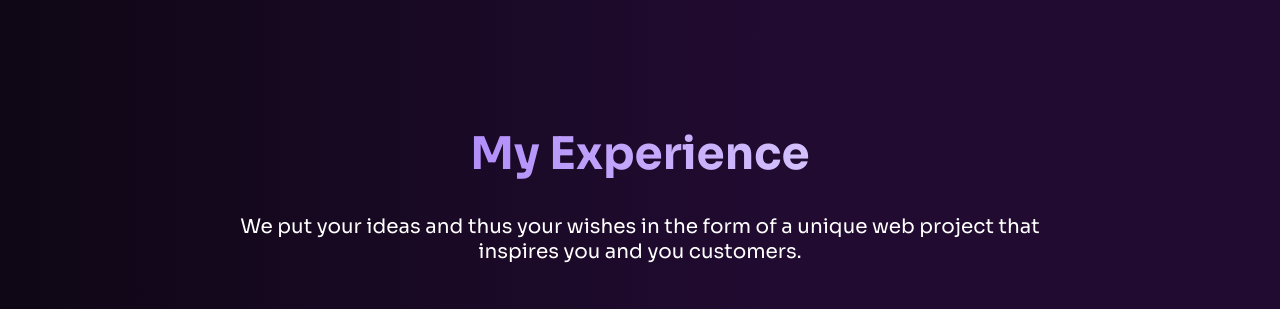
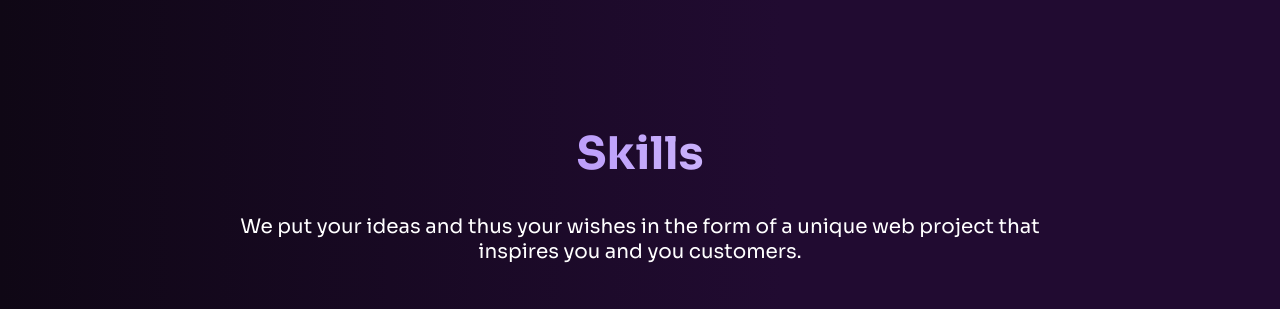
Before and after one commit to sarathos584/portfolio_masai, a plain HTML site: page index.html in a window 1280 px wide. Shown: the part 1234-1543 px from the top of the page. Drawn offline with Linux system fonts and the light colour scheme.

Commit message:
fix: change typo

```diff
--- a/index.html
+++ b/index.html
@@ -91,7 +91,7 @@
             </div>
         </section>
         <section id="skills" class="container">
-            <h3 class="gradient head_two">My Experience</h3>
+            <h3 class="gradient head_two">Skills</h3>
             <p class="text-primary">
                 We put your ideas and thus your wishes in the form of a unique
                 web project that <br>inspires you and you customers.
```
Also changed, not shown: 3 other files.
